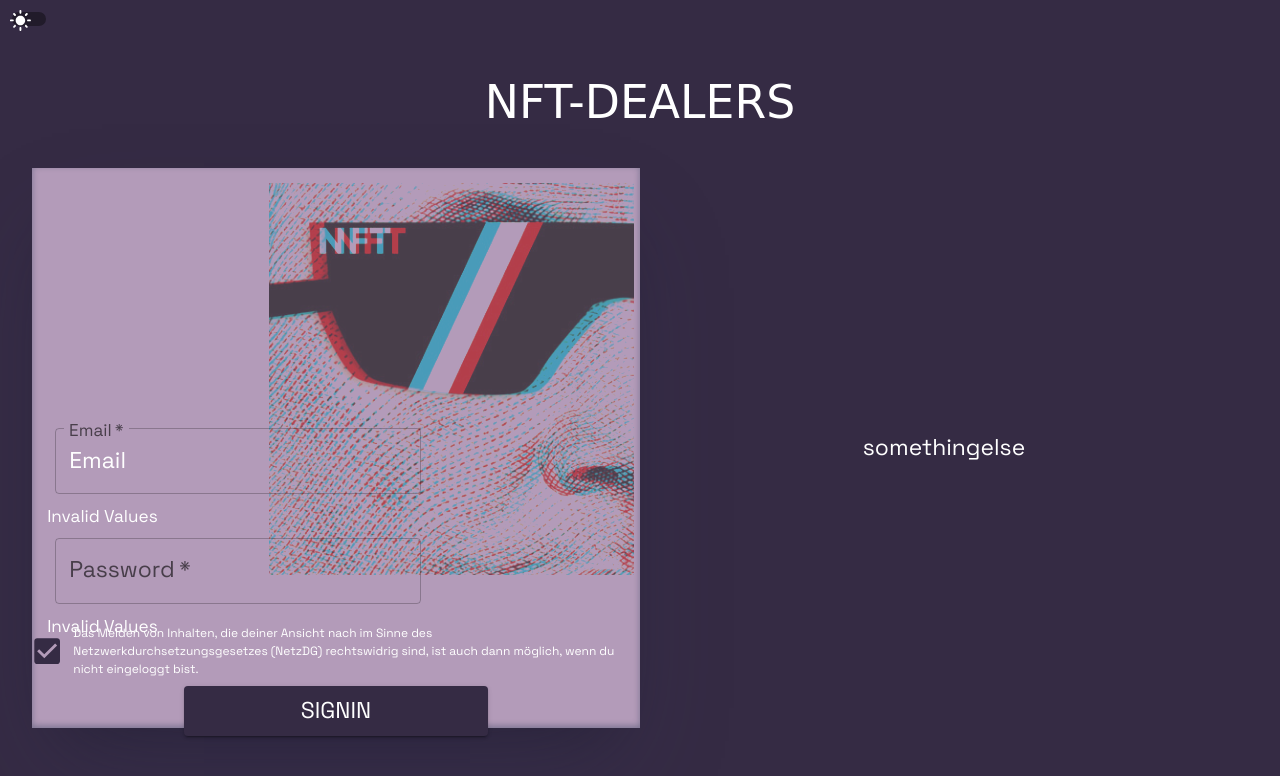
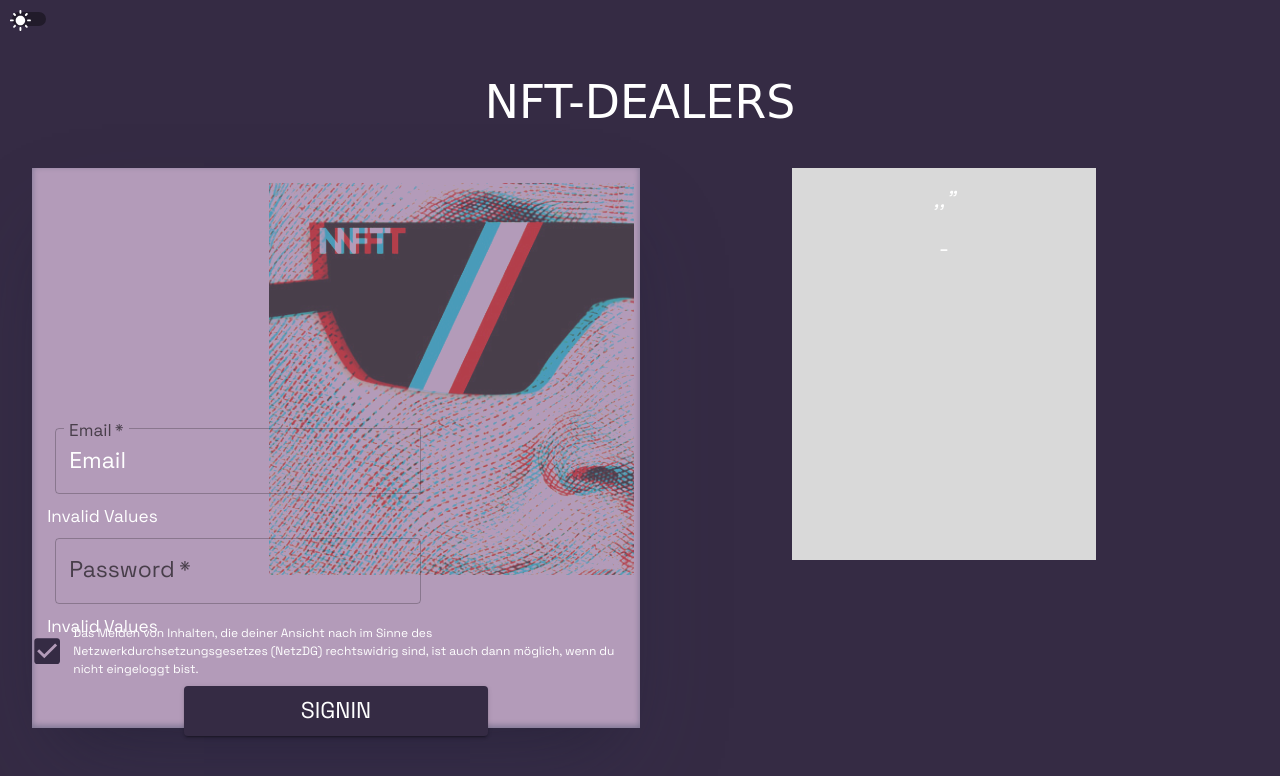
Before and after one commit to jarlkjell/mysocialapp, a React (Create React App) app in the folder frontend/: page / in a window 1280 px wide. Shown: the top 776 px of the page. Built offline with nearby package versions, Linux system fonts and the light colour scheme; no server answers; a web font is replaced by a local one.

Commit message:
Quotecard add

```diff
--- a/frontend/package.json
+++ b/frontend/package.json
@@ -11,6 +11,7 @@
     "@testing-library/jest-dom": "^5.16.5",
     "@testing-library/react": "^13.4.0",
     "@testing-library/user-event": "^13.5.0",
+    "axios": "^1.1.3",
     "react": "^18.2.0",
     "react-dom": "^18.2.0",
     "react-scripts": "5.0.1",
--- a/frontend/src/components/login.js
+++ b/frontend/src/components/login.js
@@ -2,6 +2,7 @@ import { useState } from "react";
 import { ThemeProvider, CssBaseline } from "@mui/material"
 import Header from "./"
 import Card from "./login/loginComponents/loginCard/Card"
+import LoginReset from "./login/loginComponents/loginCardRight/LoginReset";
 
 
 
@@ -34,7 +35,7 @@ const Login = () => {
                 </Header>
                 <Container>
                     <Card email={email} password={password} setEmail={setEmail} setPassword={setPassword} />
-                    <div>somethingElese</div>
+                    <LoginReset/>
                 </Container>
             </CssBaseline>
         </ThemeProvider>
--- a/frontend/src/components/login/Login.js
+++ b/frontend/src/components/login/Login.js
@@ -2,7 +2,7 @@ import { useState } from "react";
 import { ThemeProvider, CssBaseline } from "@mui/material"
 import Header from "./loginComponents/loginCard/Header";
 import Card from "./loginComponents/loginCard/Card"
-
+import LoginReset from "./loginComponents/loginCardRight/LoginReset";
 
 
 import {FancyTheme,DarkTheme} from "../../themeProvider/CustomTheme"
@@ -34,7 +34,7 @@ const Login = () => {
                 </Header>
                 <Container>
                     <Card email={email} password={password} setEmail={setEmail} setPassword={setPassword} />
-                    <div>somethingelse</div>
+                    <LoginReset/>
                 </Container>
             </CssBaseline>
         </ThemeProvider>
--- /dev/null
+++ b/frontend/src/components/login/loginComponents/loginCardRight/ButtonOutline.js
@@ -0,0 +1,14 @@
+import { Button } from "@mui/material";
+
+
+const ButtonOutline = () => {
+    return(
+        <Button variant="outlined" size="medium" sx= {{
+            color: "#7133BC"
+            }}>
+            Standard
+        </Button>
+    );
+}
+
+export default ButtonOutline;
--- /dev/null
+++ b/frontend/src/components/login/loginComponents/loginCardRight/LoginReset.js
@@ -0,0 +1,13 @@
+
+import QuoteCard from "./QuoteCard"
+
+const LoginReset = () => {
+    return(
+        <>
+            <QuoteCard/>
+
+        </>
+    );
+}
+
+export default LoginReset;
--- a/frontend/src/components/login/loginComponents/loginCardRight/QuoteCard.js
+++ b/frontend/src/components/login/loginComponents/loginCardRight/QuoteCard.js
@@ -1,6 +1,65 @@
+import { Typography } from "@mui/material";
+import { Box } from "@mui/system";
+import axios from "axios";
+import {useState} from 'react';
+import ButtonOutline from "./ButtonOutline";
+
+
 const QuoteCard = () => {
+
+
+    const [content,setContent] = useState("");
+    const [author,setAuthor] = useState("");
+    const getQuotes = async () => {
+        var config = {
+            method: 'get',
+            url: 'https://api.quotable.io/random',
+            headers: { }
+        };
+        const response = await axios(config);
+        if(content==="" || author==="") {
+            setContent(response.data.content);
+            setAuthor(response.data.author);
+        } else {
+            return "No request needed";
+        }
+    }
+    getQuotes();
+
+
     return(
-        <h1>Empty</h1>
+        <>
+            <Box
+                sx={{
+                width: "50%",
+                height: "70%",
+                alignSelf: 'flex-start',
+                backgroundColor: '#D9D9D9',
+                '&:hover': {
+                    backgroundColor: '#D9D9D9',
+                    opacity: [0.9, 0.8, 0.7],
+                    },
+
+                }}
+
+            ><Typography  align ='center' sx={{
+                zIndex: 1,
+                color: "#00000",
+                mt: "5%",
+
+
+                fontStyle: "italic"
+            }}>,,{content}"</Typography>
+            <Typography  align ='center' sx={{
+                zIndex: 1,
+                color: "#00000",
+                mt: "5%"
+            }}>-{author}</Typography>
+
+            </Box>
+
+
+        </>
     );
 }
 
```
Also changed, not shown: 1 other file (tests, documents, lock files or other folders).
